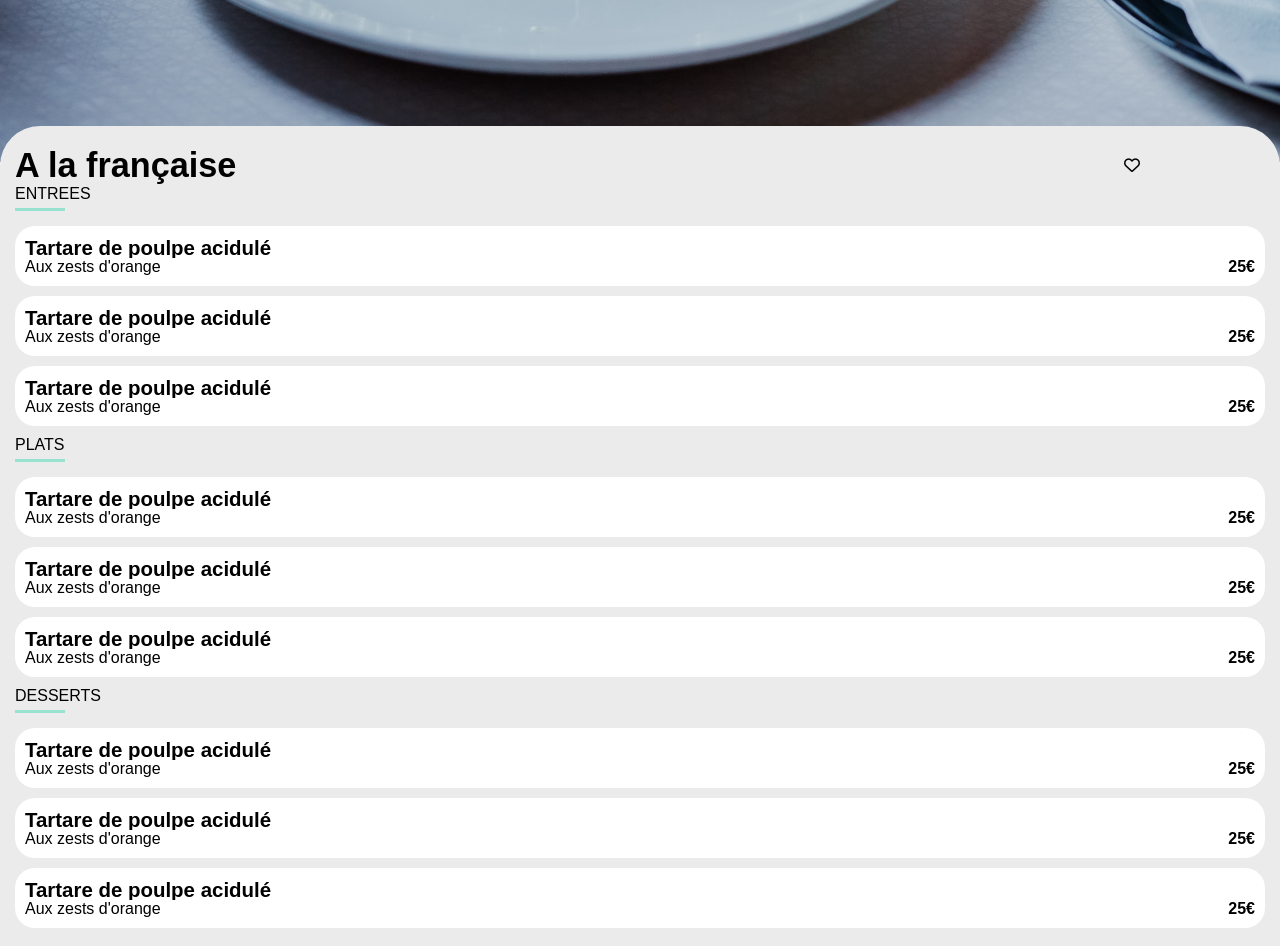
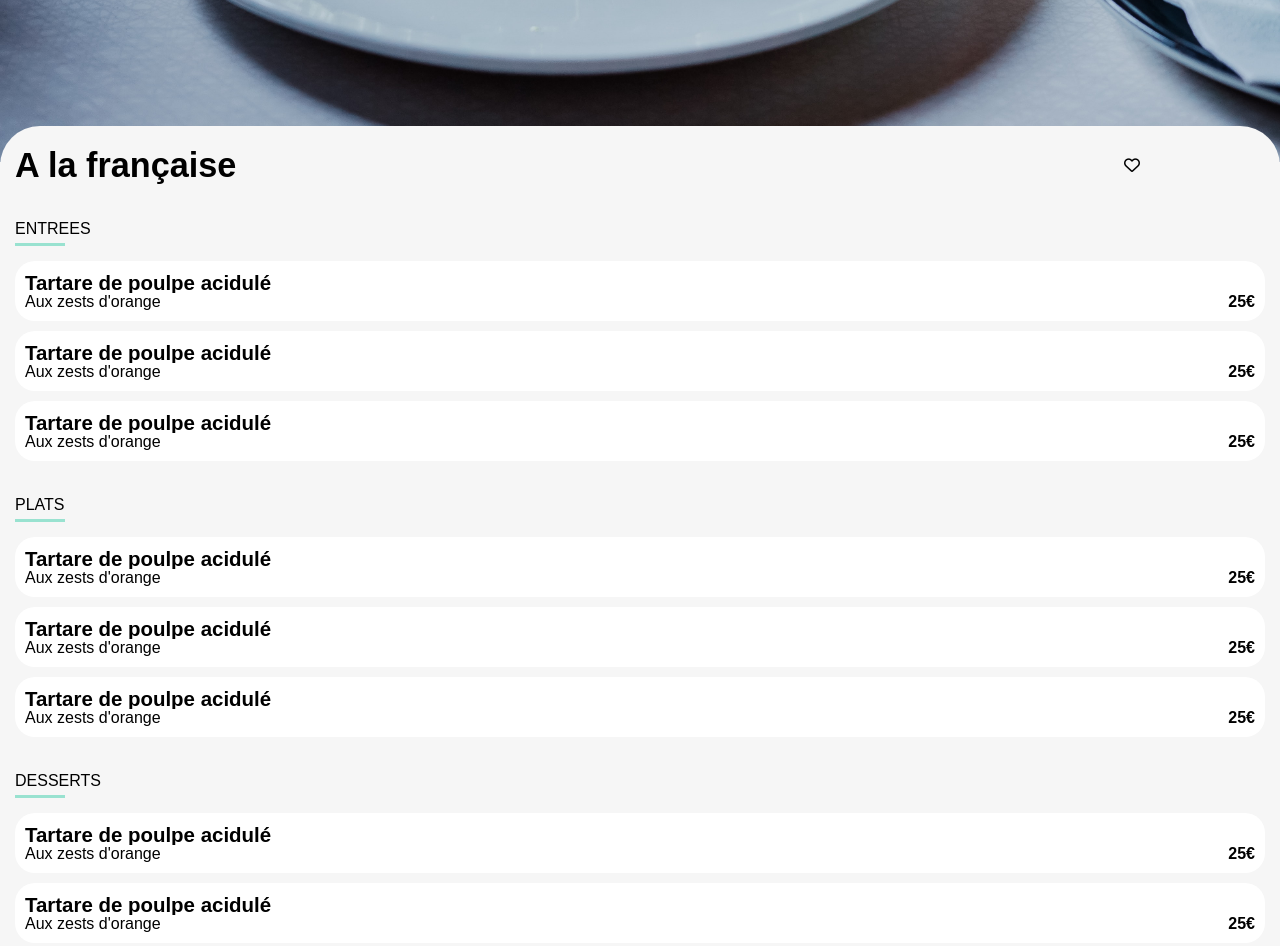
Before and after one commit to Testb24/3_04122020, a website: page index.html in a window 1280 px wide. Shown: the part 840-1786 px from the top of the page. Drawn offline with Linux system fonts and the light colour scheme.

Commit message:
1st6 page

```diff
--- a/sass/3-Layout/_container.scss
+++ b/sass/3-Layout/_container.scss
@@ -4,7 +4,7 @@
 }
 
 .container_main {
-    background-color: rgb(235, 235, 235);
+    background-color:  rgb(246, 246, 246);
     width: calc(100% - 30px);
     height: auto;
     display: flex;
@@ -22,7 +22,9 @@
         display: flex;
         justify-content: space-between;
         align-items: center;
+        padding-bottom: 10px;
     }
+
 
     & h1 {
         padding: 0;
@@ -42,6 +44,10 @@
     & p {
         padding: 0;
         margin: 0;
+    }
+
+    &>p {
+        padding-top: 25px;
     }
 
     & .little_square {
```
Also changed, not shown: style.css, 1 other file.
